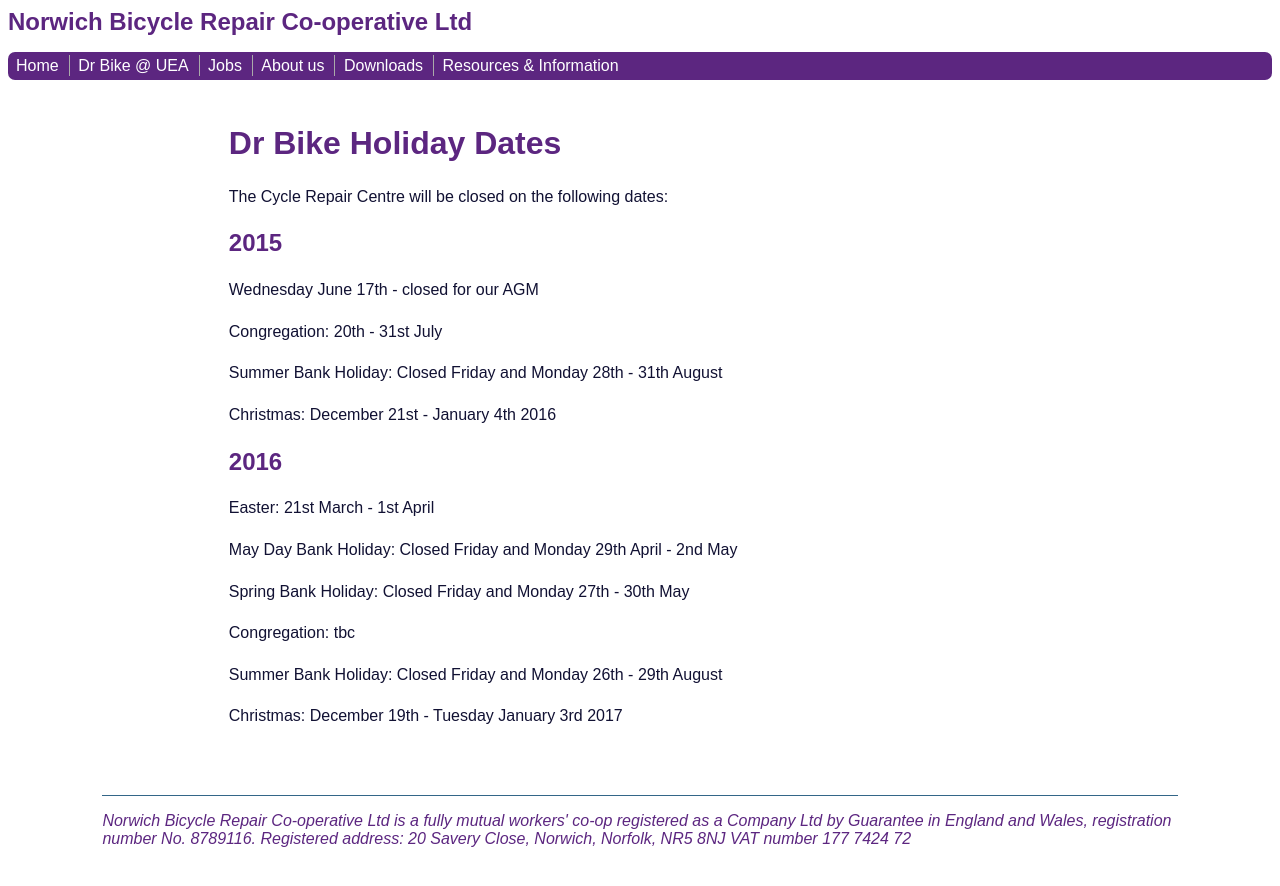
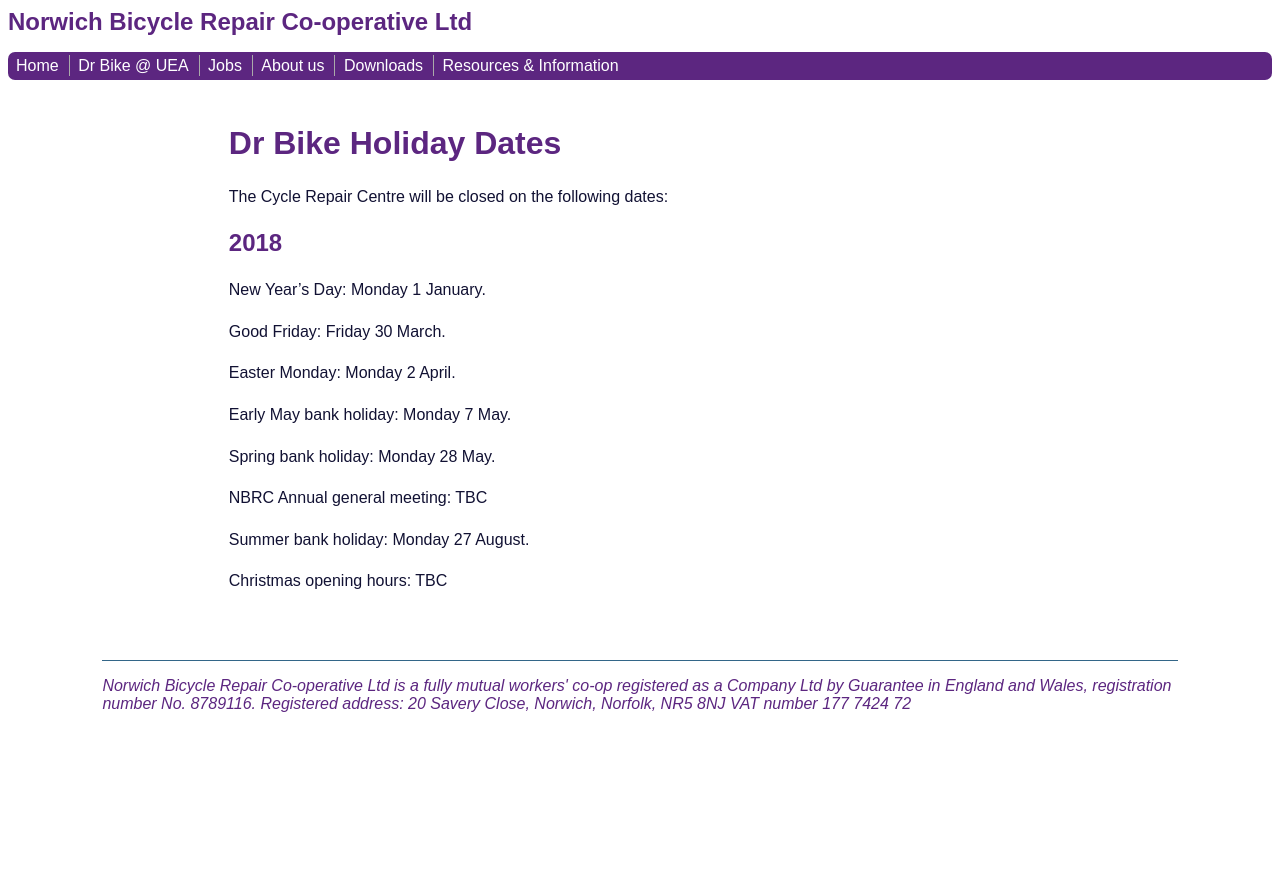
Before and after one commit to norwichbicyclerepaircooperative/norwichbicyclerepaircooperative.github.io, a Jekyll site: the page built from holiday-dates/index.md, in a window 1280 px wide. Shown: the top 886 px of the page. Built offline with Jekyll 4.4.1, drawn with Linux system fonts in a browser that asks for light colours.

Commit message:
Update index.md

```diff
--- a/holiday-dates/index.md
+++ b/holiday-dates/index.md
@@ -8,26 +8,20 @@
 The Cycle Repair Centre will be closed on the following dates:
 
 
-## 2015
+## 2018
 
-Wednesday June 17th - closed for our AGM
+New Year's Day: Monday 1 January.
 
-Congregation: 20th - 31st July
+Good Friday: Friday 30 March.
 
-Summer Bank Holiday: Closed Friday and Monday 28th - 31th August
+Easter Monday: Monday 2 April.
 
-Christmas: December 21st - January 4th 2016
+Early May bank holiday: Monday 7 May.
 
-## 2016
+Spring bank holiday: Monday 28 May.
 
-Easter: 21st March - 1st April
+NBRC Annual general meeting: TBC
 
-May Day Bank Holiday: Closed Friday and Monday 29th April - 2nd May
+Summer bank holiday: Monday 27 August.
 
-Spring Bank Holiday: Closed Friday and Monday 27th - 30th May
-
-Congregation: tbc
-
-Summer Bank Holiday: Closed Friday and Monday 26th - 29th August
-
-Christmas: December 19th - Tuesday January 3rd 2017
+Christmas opening hours: TBC
```
